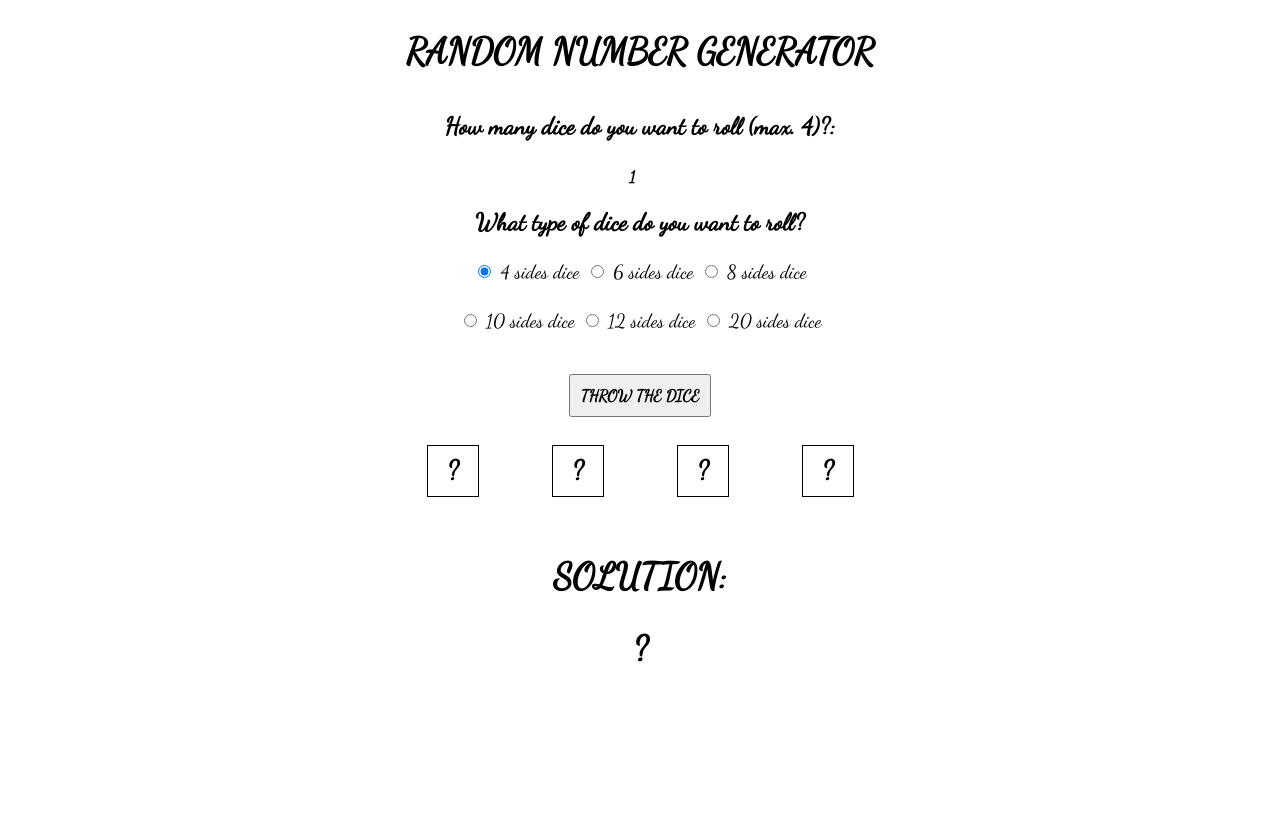
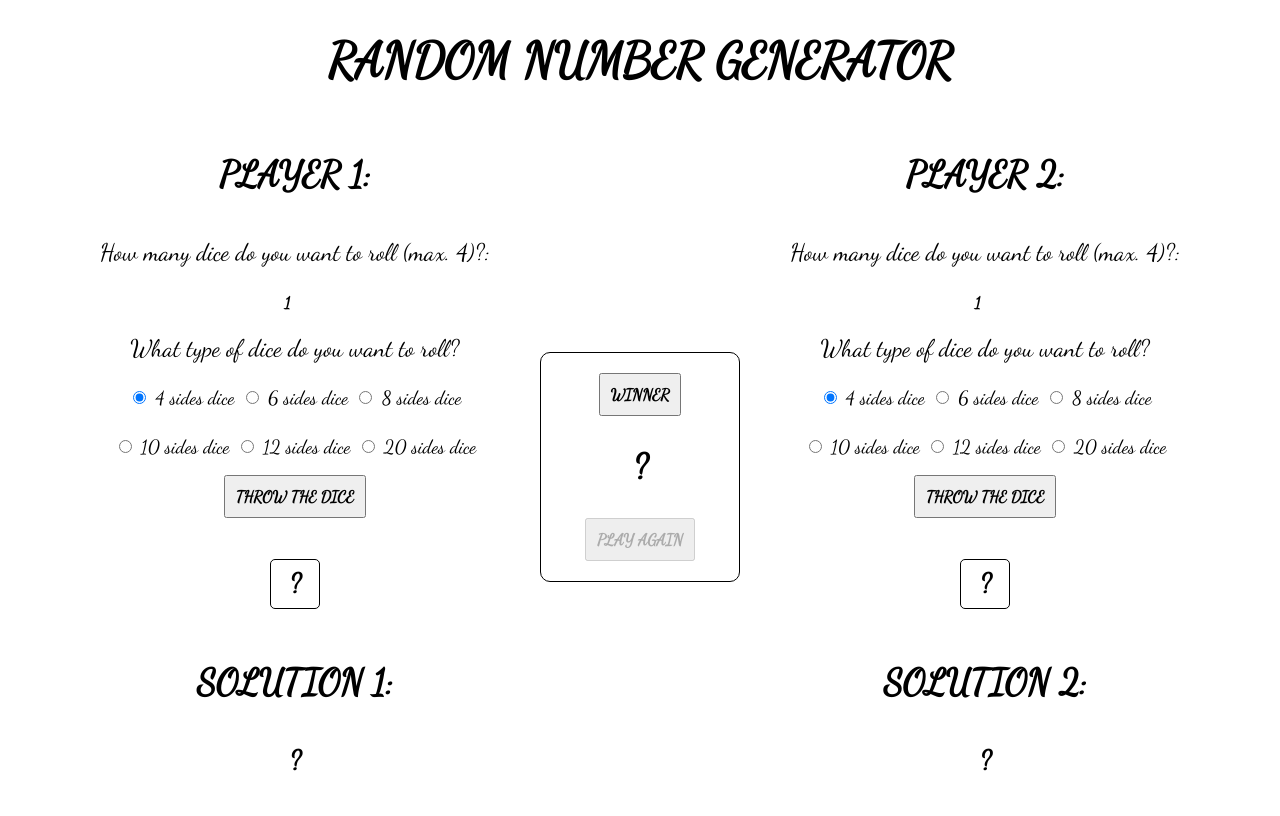
Before and after one commit to monicahuidobro/RandomNumberGenerator, a plain HTML site: page index.html in a window 1280 px wide. Drawn offline with Linux system fonts and the light colour scheme.

Commit message:
VERSION FINAL

```diff
--- a/index.html
+++ b/index.html
@@ -10,47 +10,86 @@
   </head>
 
   <body>
+      <h1 class = "title">RANDOM NUMBER GENERATOR</h1>
       <section class = "content">
-      <h1 class = "title">RANDOM NUMBER GENERATOR</h1>
-      <form action="index.html" method="GET" onsubmit="collectingInput(event)">
-        <section class ="input">
-          <label for="diceNumber" >How many dice do you want to roll (max. 4)?: </label>
+        <section class ="player1" id="player1">
+          <h2>PLAYER 1:</h2>
+          <form action="index.html" method="GET" onsubmit="collectingInput1(event)">
+            <label for="diceNumber1" >How many dice do you want to roll (max. 4)?: </label>
             <br>
-          <input type = "number" id="diceNumber" name="diceNumber" max="4" min="1" value="1">
+            <input type = "number" id="diceNumber1" name="diceNumber1" max="4" min="1" value="1">
             <br>
-          <label for="diceType">What type of dice do you want to roll?</label>
+            <label for="diceType1">What type of dice do you want to roll?</label>
             <br>
-          <input type="radio" name="diceType" id="d4" value="4" checked>
+            <input type="radio" name="diceType1" id="d4" value="4" checked>
             <label for="d4">4 sides dice</label>
-          <input type="radio" name="diceType" id="d6" value="6">
+            <input type="radio" name="diceType1" id="d6" value="6">
             <label for="d6">6 sides dice</label>
-          <input type="radio" name="diceType" id="d8" value="8">
+            <input type="radio" name="diceType1" id="d8" value="8">
             <label for="d8">8 sides dice</label>
             <br>
-          <input type="radio" name="diceType" id="d10" value="10">
+            <input type="radio" name="diceType1" id="d10" value="10">
             <label for="d10">10 sides dice</label>
-          <input type="radio" name="diceType" id="d12" value="12">
+            <input type="radio" name="diceType1" id="d12" value="12">
             <label for="d12">12 sides dice</label>
-          <input type="radio" name="diceType" id="d20" value="20">
+            <input type="radio" name="diceType1" id="d20" value="20">
             <label for="d20">20 sides dice</label>
+            <br>
+            <input type="submit" value="THROW THE DICE" id="button1">
+          </form>
+          <section class="diceOutput1">
+            <h3 id ="dice1-1">?</h3>
+            <h3 id ="dice2-1">?</h3>
+            <h3 id ="dice3-1">?</h3>
+            <h3 id ="dice4-1">?</h3>
           </section>
+          <section class="solution1">
+            <h2>SOLUTION 1:</h2>
+            <h3 id="randomNumber1">?</h3>
+          </section>
+        </section>
+        <section class="output">
+          <button id="solve">WINNER</button>
+          <h2 id="winner">?</h2>
+          <button id="restart">PLAY AGAIN</button>
+        </section>
+        <section class ="player2" id="player2">
+          <h2>PLAYER 2:</h2>
+          <form action="index.html" method="GET" onsubmit="collectingInput2(event)">
+            <label for="diceNumber2" >How many dice do you want to roll (max. 4)?: </label>
             <br>
-        <input type="submit" value="THROW THE DICE">
+            <input type = "number" id="diceNumber2" name="diceNumber2" max="4" min="1" value="1">
+            <br>
+            <label for="diceType2">What type of dice do you want to roll?</label>
+            <br>
+            <input type="radio" name="diceType2" id="d4" value="4" checked>
+            <label for="d4">4 sides dice</label>
+            <input type="radio" name="diceType2" id="d6" value="6">
+            <label for="d6">6 sides dice</label>
+            <input type="radio" name="diceType2" id="d8" value="8">
+            <label for="d8">8 sides dice</label>
+            <br>
+            <input type="radio" name="diceType2" id="d10" value="10">
+            <label for="d10">10 sides dice</label>
+            <input type="radio" name="diceType2" id="d12" value="12">
+            <label for="d12">12 sides dice</label>
+            <input type="radio" name="diceType2" id="d20" value="20">
+            <label for="d20">20 sides dice</label>
+            <br>
+            <input type="submit" value="THROW THE DICE" id="button2">
+          </form>
+          <section class="diceOutput2">
+            <h3 id ="dice1-2">?</h3>
+            <h3 id ="dice2-2">?</h3>
+            <h3 id ="dice3-2">?</h3>
+            <h3 id ="dice4-2">?</h3>
           </section>
-      <section class = "output">
-        <section class="diceOutput">
-          <h3 id ="dice1">?</h3>
-          <h3 id ="dice2">?</h3>
-          <h3 id ="dice3">?</h3>
-          <h3 id ="dice4">?</h3>
+          <section class="solution2">
+            <h2>SOLUTION 2:</h2>
+            <h3 id="randomNumber2">?</h3>
           </section>
-        <h2>SOLUTION:</h2>
-        <h2 id="randomNumber">?</h2>
         </section>
-    </form>
-
       </section>
-
     <script src="miScript.js"></script>
   </body>
 
--- a/miScript.js
+++ b/miScript.js
@@ -1,14 +1,21 @@
 //Taking the inputs from the form
-const dice1 = document.getElementById("dice1");
-const dice2 = document.getElementById("dice2");
-const dice3 = document.getElementById("dice3");
-const dice4 = document.getElementById("dice4");
 
-function collectingInput(event) {
+function collectingInput1 (event) {
   event.preventDefault();
-  const diceNumberInput = document.getElementById('diceNumber');
+  calculation("diceNumber1", "diceType1", "randomNumber1","dice1-1", "dice2-1", "dice3-1", "dice4-1");
+  document.getElementById("button1").disabled = true;
+}
+function collectingInput2 (event) {
+  event.preventDefault();
+  calculation("diceNumber2", "diceType2", "randomNumber2","dice1-2", "dice2-2", "dice3-2", "dice4-2");
+  document.getElementById("button2").disabled = true;
+}
+
+
+function calculation(number, type , random, dice1, dice2, dice3, dice4) {
+  const diceNumberInput = document.getElementById(number);
   const diceNumber = diceNumberInput.value;
-  const diceTypeInputs = document.getElementsByName('diceType');
+  const diceTypeInputs = document.getElementsByName(type);
   let diceType;
   for (let i = 0; i < diceTypeInputs.length; i++) {
     if (diceTypeInputs[i].checked) {
@@ -23,37 +30,52 @@ function collectingInput(event) {
     arrDice[i] = Math.floor(Math.random()*diceType)+1;
     sum = sum + arrDice[i];
   };
-  const randomNumber = document.getElementById("randomNumber");
-  dice1.textContent=`${arrDice[0]}`;
-  dice2.textContent=`${arrDice[1]}`;
-  dice3.textContent=`${arrDice[2]}`;
-  dice4.textContent=`${arrDice[3]}`;
+  const randomNumber = document.getElementById(random);
+  document.getElementById(dice1).textContent=`${arrDice[0]}`;
+  document.getElementById(dice2).textContent=`${arrDice[1]}`;
+  document.getElementById(dice3).textContent=`${arrDice[2]}`;
+  document.getElementById(dice4).textContent=`${arrDice[3]}`;
   randomNumber.textContent = `${sum} `;
 
   switch (diceNumber){
-    case "1":
-      dice1.style.display= "flex";
-      dice2.style.display= "none";
-      dice3.style.display= "none";
-      dice4.style.display= "none";
-      break;
     case "2":
-      dice1.style.display= "flex";
-      dice2.style.display= "flex";
-      dice3.style.display= "none";
-      dice4.style.display= "none";
+      document.getElementById(dice2).style.display= "flex";
       break;
     case "3":
-      dice1.style.display= "flex";
-      dice2.style.display= "flex";
-      dice3.style.display= "flex";
-      dice4.style.display= "none";
+      document.getElementById(dice2).style.display= "flex";
+      document.getElementById(dice3).style.display= "flex";
       break;
     case "4":
-      dice1.style.display= "flex";
-      dice2.style.display= "flex";
-      dice3.style.display= "flex";
-      dice4.style.display= "flex";
+      document.getElementById(dice2).style.display= "flex";
+      document.getElementById(dice3).style.display= "flex";
+      document.getElementById(dice4).style.display= "flex";
       break;
-          }
-}
+  }
+};
+
+document.getElementById("restart").disabled = true;
+
+
+
+
+document.getElementById("solve").addEventListener("click", function() {
+  if(document.getElementById("randomNumber1").textContent > document.getElementById("randomNumber2").textContent) {
+    document.getElementById("winner").textContent = "Player 1 wins";
+    document.getElementById("player1").style.backgroundColor="rgb(162, 255, 139)";
+    document.getElementById("solve").disabled = true;
+    document.getElementById("restart").disabled = false;
+  } else if (document.getElementById("randomNumber1").textContent < document.getElementById("randomNumber2").textContent) {
+    document.getElementById("winner").textContent = "Player 2 wins";
+    document.getElementById("player2").style.backgroundColor="rgb(162, 255, 139)";
+    document.getElementById("solve").disabled = true;
+    document.getElementById("restart").disabled = false;
+  } else if (document.getElementById("randomNumber1").textContent === document.getElementById("randomNumber2").textContent){
+    document.getElementById("winner").textContent = "Tie";
+    document.getElementById("solve").disabled = true;
+    document.getElementById("restart").disabled = false;
+  }
+});
+
+document.getElementById("restart").addEventListener("click", function() {
+  window.location.reload(true);
+});
--- a/style.css
+++ b/style.css
@@ -2,28 +2,66 @@ body {
   font-family: "Dancing Script", cursive;
   text-align: center;
   font-size: 1.5rem;
+  justify-content: center;
 }
 
-.diceOutput {
+.content {
   display: inline-flex;
-  width: 500px;
-  justify-content: space-around;
+  width: auto;
+  justify-content: center;
 }
 
-#dice1,
-#dice2,
-#dice3,
-#dice4 {
-  display: flex;
+.output {
+  align-self: center;
+  width: 200px;
   border: 1px solid black;
+  border-radius: 10px;
+  box-sizing: border-box;
+  padding-top: 20px;
+}
+
+.player1,
+.player2 {
+  line-height: 3rem;
+  margin: 0px 50px;
+  background-color: white;
+  border-radius: 10%;
+}
+
+.diceOutput1,
+.diceOutput2 {
+  display: inline-flex;
+  margin-top: 20px;
+}
+
+#dice2-1,
+#dice3-1,
+#dice4-1,
+#dice2-2,
+#dice3-2,
+#dice4-2 {
+  box-sizing: border-box;
   width: 50px;
   height: 50px;
-  align-items: center;
+  margin: 20px 20px;
+  border: 1px solid black;
   justify-content: center;
-  align-content: center;
+  border-radius: 10%;
+  display: none;
+  background-color: white;
 }
-.input {
-  line-height: 3rem;
+
+#dice1-1,
+#dice1-2 {
+  box-sizing: border-box;
+  width: 50px;
+  height: 50px;
+  margin: 20px 20px;
+  border: 1px solid black;
+  justify-content: center;
+  border-radius: 10%;
+  display: flex;
+  background-color: white;
 }
 
 input[type="number"] {
@@ -34,7 +72,12 @@ input[type="number"] {
   border: none;
 }
 
-input[type="submit"] {
+#restart {
+  margin-bottom: 20px;
+}
+
+input[type="submit"],
+button {
   font-family: "Dancing Script", cursive;
   text-align: center;
   font-size: 1rem;
@@ -42,13 +85,6 @@ input[type="submit"] {
   width: auto;
   height: auto;
   padding: 10px;
-}
-
-label[for="diceNumber"] {
-  font-weight: bold;
-}
-label[for="diceType"] {
-  font-weight: bold;
 }
 
 label[for="d4"],
```
Lines whose indentation alone changed are shown as unchanged.
